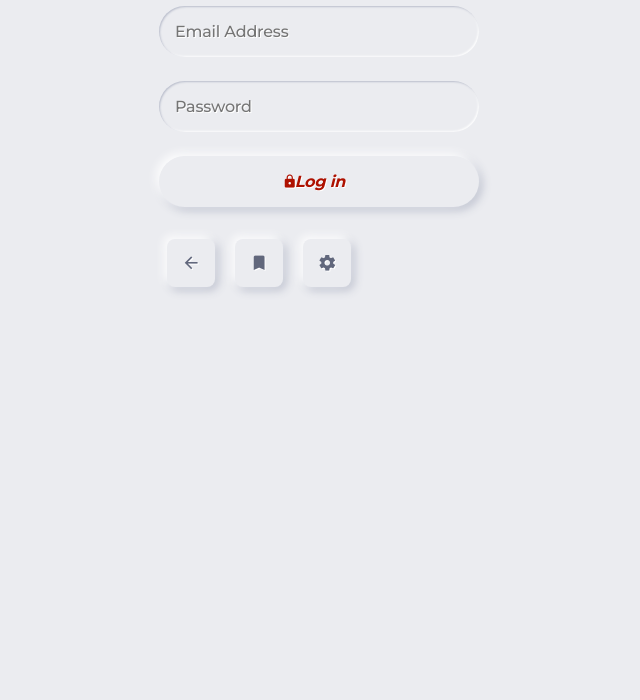
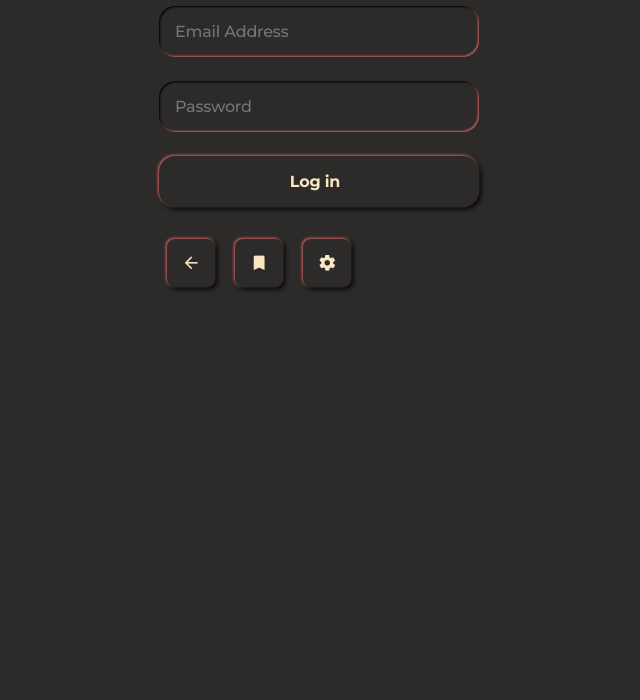
Before and after one commit to tonylcb/animation-studies, a plain HTML site: page 07_neomorphic-form/index.html in a window 1280 px wide. Shown: the part 100-800 px from the top of the page, without its empty margins (321-961 px from the left). Drawn offline with nearby package versions, Linux system fonts and the light colour scheme.

Commit message:
add neomorphic form

```diff
--- a/07_neomorphic-form/index.html
+++ b/07_neomorphic-form/index.html
@@ -29,7 +29,7 @@
       <input type="password" placeholder="Password">
     </label>
 
-    <button class="red" type="button"><i class="icon ion-md-lock">Log in</i></button>
+    <button class="red" type="button"><span class="icon">Log in</span></button>
 
     <div class="segment">
       <button class="unit" type="button"><i class="icon ion-md-arrow-back"></i></button>
@@ -39,14 +39,6 @@
       <button class="unit" type="button"><i class="icon ion-md-settings"></i></button>
     </div>
 
-    <!-- <div class="input-group">
-      <label>
-        <input type="text" placeholder="Email Address">
-      </label>
-
-      <button class="unit" type="button"><i class="icon ion-md-search"></i></button>
-    </div> -->
-
   </form>
 
 </body>
--- a/07_neomorphic-form/style.scss
+++ b/07_neomorphic-form/style.scss
@@ -1,8 +1,8 @@
 $ruler: 16px;
-$color-red: #AE1100;
-$color-bg: #EBECF0;
-$color-shadow: #BABECC;
-$color-white: #FFF;
+$color-red: #f9e7c4;
+$color-bg: #2c2b2a;
+$color-shadow: #000000;
+$color-white: #cc6666;
 
 body, html {
   background-color: $color-bg;
@@ -14,9 +14,8 @@ body, p, input, select, text-area, button {
   font-size: $ruler;
 }
 
-div, p {
-  color: $color-shadow;
-  text-shadow: 1px 1px 1px $color-white;
+h1, p {
+  color: $color-white;
 }
 
 form {
@@ -27,17 +26,15 @@ form {
 
 .segment {
   padding: $ruler*2 0;
-  // text-align: center;
 }
 
 button, input {
   border: 0;
   outline: 0;
   font-size: $ruler;
-  border-radius: $ruler*20;
+  border-radius: $ruler;
   padding: $ruler;
   background-color: $color-bg;
-  text-shadow: 1px 1px 0 $color-white;
 }
 
 label {
@@ -48,7 +45,7 @@ label {
 
 input {
   margin-right: $ruler/2;
-
+  color: $color-red;
   box-shadow: inset 1px 1px 2px $color-shadow, inset -1px -1px 2px $color-white;
   width: 100%;
   box-sizing: border-box;
@@ -57,20 +54,21 @@ input {
   -webkit-appearance: none;
 
   &:focus {
-    box-shadow: inset 2px 2px 5px $color-shadow, inset -5px -5px 10px $color-white;
+    box-shadow: inset 3px 3px 7px $color-shadow, inset -0.5px -0.5px 8px $color-white;
   }
 }
 
 button {
   color: #61677C;
   font-weight: bold;
-  box-shadow: -3px -3px 10px $color-white, 3px 3px 10px $color-shadow;
+
+  box-shadow: -1px -1px 3px $color-white, 2px 2px 5px $color-shadow;
   transition: all 0.2s ease-in-out;
   cursor: pointer;
   font-weight: 600;
 
   &:hover {
-    box-shadow: -2px -2px 5px $color-white, 2px 2px 5px $color-shadow;
+    box-shadow: -2px -2px 7px $color-white, 3px 3px 7px $color-shadow;
   }
 
   &:active {
@@ -79,6 +77,10 @@ button {
 
   .icon {
     margin-right: $ruler/2;
+  }
+
+  .ion-md-settings, .ion-md-bookmark, .ion-md-arrow-back {
+    color: $color-red;
   }
 
   &.unit {
@@ -103,14 +105,3 @@ button {
     color: $color-red;
   }
 }
-//
-.input-group {
-  display: flex;
-  align-items: center;
-  justify-content: flex-start;
-
-  label {
-    margin: 0;
-    flex: 1;
-  }
-}
```
Also changed, not shown: 07_neomorphic-form/style.css, 1 other file.
